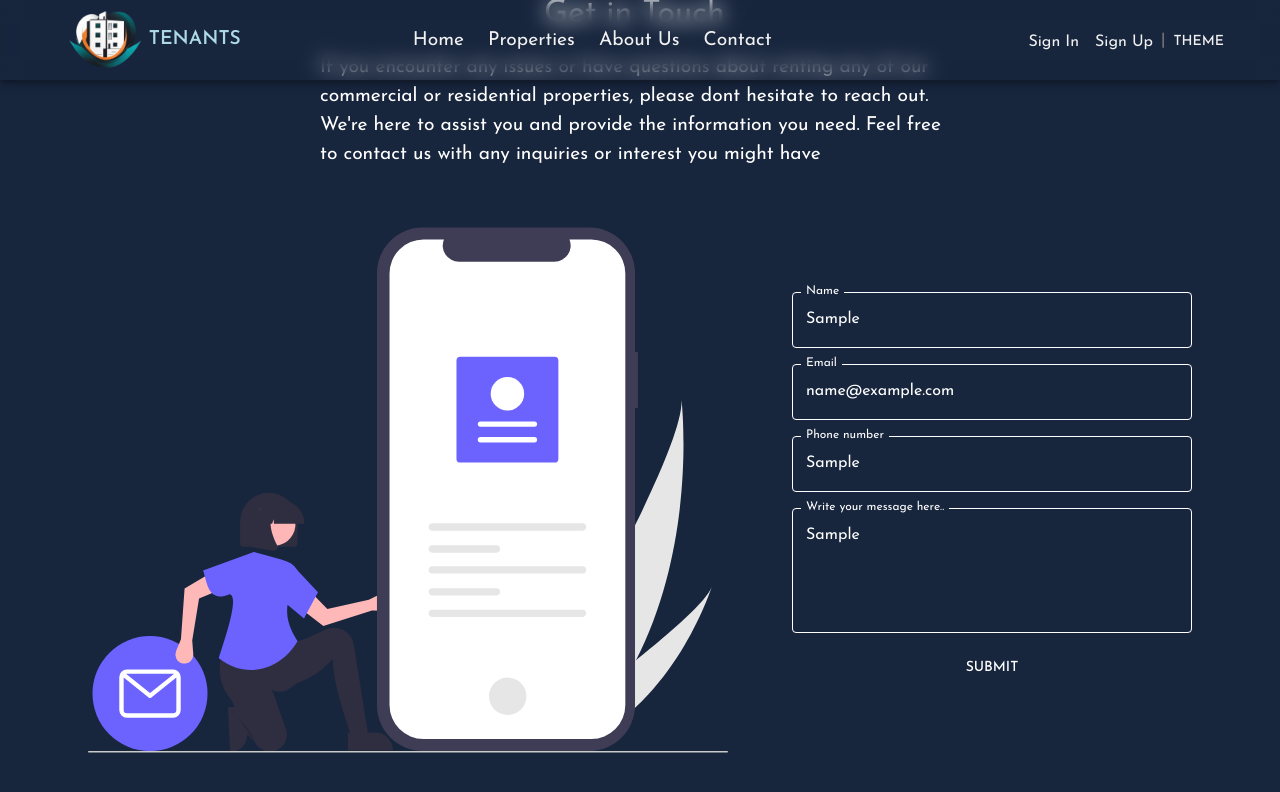
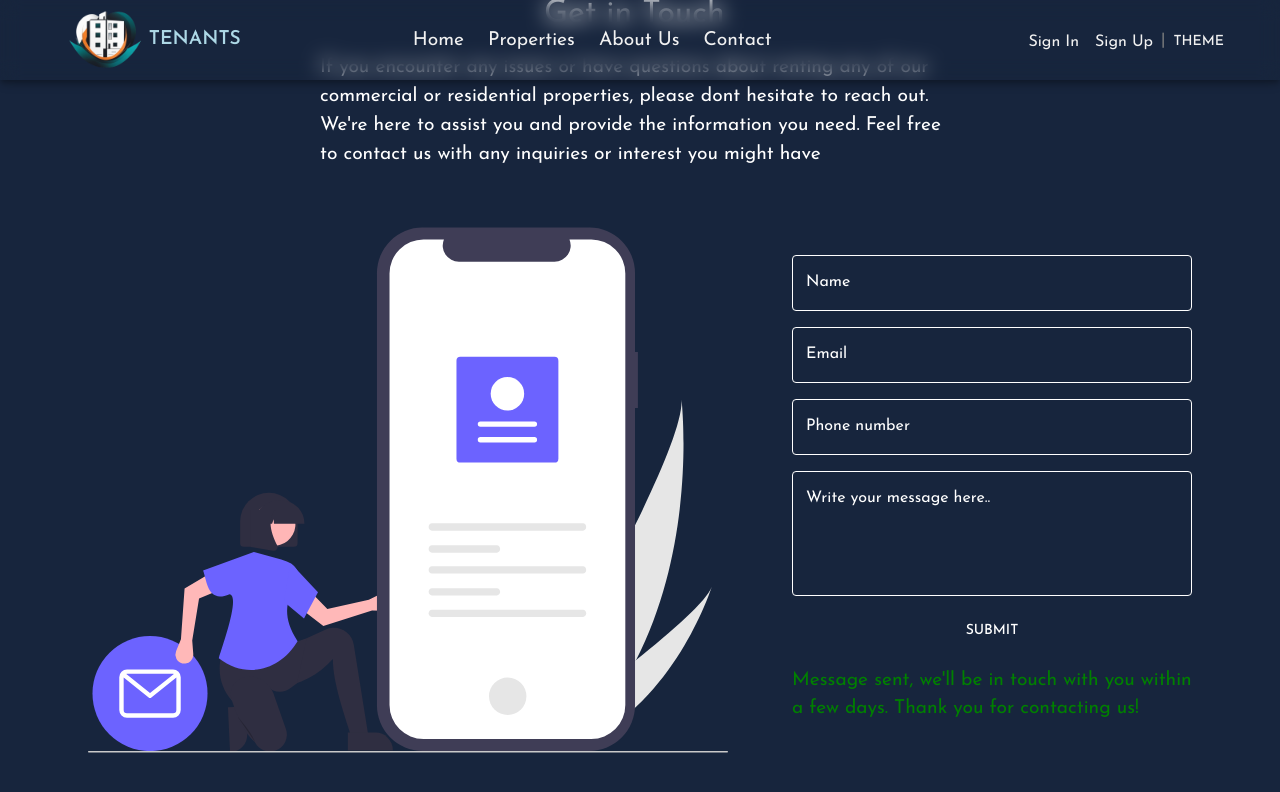
Before and after one commit to JoelSRJE/nextjs-estate, a Next.js app: page /contact in a window 1280 px wide. Both pictures are taken after typing "Sample", "name@example.com", "Sample", "Sample" into the empty fields and a click on the button "SUBMIT". Shown: the top 792 px of the page. Built offline with nearby package versions, Linux system fonts and the light colour scheme.

Commit message:
logs information

```diff
--- a/src/components/contact/contactform/contactform.jsx
+++ b/src/components/contact/contactform/contactform.jsx
@@ -1,7 +1,40 @@
+"use client";
 import { Box, Button, TextField, Typography } from "@mui/material";
-import React from "react";
+import React, { useState } from "react";
 
 const ContactForm = () => {
+  const [name, setName] = useState("");
+  const [email, setEmail] = useState("");
+  const [phoneNumber, setPhoneNumber] = useState("");
+  const [message, setMessage] = useState("");
+  const [isSuccessfull, setIsSuccessfull] = useState(false);
+  const [errorMessage, setErrorMessage] = useState("");
+
+  const sendMessage = async () => {
+    if (!name || !email || !phoneNumber || !message) {
+      setErrorMessage("All fields are required!");
+      return;
+    }
+
+    try {
+      console.log("Name: ", name);
+      console.log("Email: ", email);
+      console.log("Phone number: ", phoneNumber);
+      console.log("Message: ", message);
+
+      setIsSuccessfull(true);
+      setName("");
+      setEmail("");
+      setPhoneNumber("");
+      setMessage("");
+      setErrorMessage(
+        "Message sent, we'll be in touch with you within a few days. Thank you for contacting us!"
+      );
+    } catch (error) {
+      setErrorMessage("Failed to sent message. Please try again later.");
+    }
+  };
+
   return (
     <Box
       sx={{
@@ -65,6 +98,8 @@ const ContactForm = () => {
           <TextField
             type="text"
             label="Name"
+            value={name}
+            onChange={(e) => setName(e.target.value)}
             sx={{
               width: "25rem",
               "& label": { color: "#FFF" },
@@ -85,6 +120,8 @@ const ContactForm = () => {
           <TextField
             type="email"
             label="Email"
+            value={email}
+            onChange={(e) => setEmail(e.target.value)}
             sx={{
               width: "25rem",
               "& label": { color: "#FFF" },
@@ -105,6 +142,8 @@ const ContactForm = () => {
           <TextField
             type="text"
             label="Phone number"
+            value={phoneNumber}
+            onChange={(e) => setPhoneNumber(e.target.value)}
             sx={{
               width: "25rem",
               "& label": { color: "#FFF" },
@@ -127,6 +166,8 @@ const ContactForm = () => {
             label="Write your message here.."
             multiline
             rows={4}
+            value={message}
+            onChange={(e) => setMessage(e.target.value)}
             sx={{
               width: "25rem",
               "& label": { color: "#FFF" },
@@ -145,6 +186,7 @@ const ContactForm = () => {
             }}
           />
           <Button
+            onClick={sendMessage}
             sx={{
               color: "#FFF",
               border: "1px solid transparent",
@@ -153,6 +195,15 @@ const ContactForm = () => {
           >
             Submit
           </Button>
+          {isSuccessfull ? (
+            <Typography sx={{ color: "green", fontSize: "1.2rem" }}>
+              {errorMessage}
+            </Typography>
+          ) : (
+            <Typography sx={{ color: "red", fontSize: "1.2rem" }}>
+              {errorMessage}
+            </Typography>
+          )}
         </Box>
       </Box>
     </Box>
```
